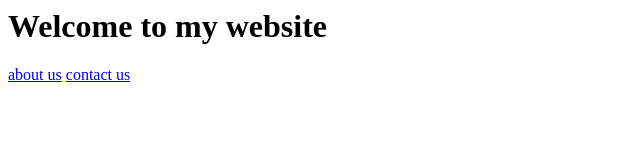
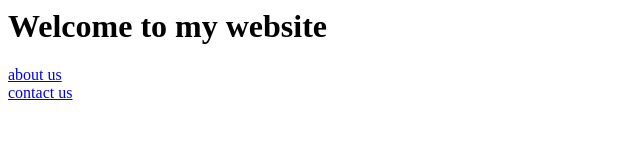
Before and after one commit to arunbalajeerg/mywebsite, a plain HTML site: page index.html in a window 1280 px wide. Shown: the whole page, without its empty margins (0-640 px from the left). Drawn offline with Linux system fonts and the light colour scheme.

Commit message:
third add

```diff
--- a/index.html
+++ b/index.html
@@ -2,7 +2,8 @@
     <body>
         <h1>Welcome to my website</h1>
         <p>
-            <a href="about.html">about us</a>
+            <a href="about.html">about us</a><br>
             <a href="contactus.html">contact us</a>
+        </p>
     </body>
 </html>
```
